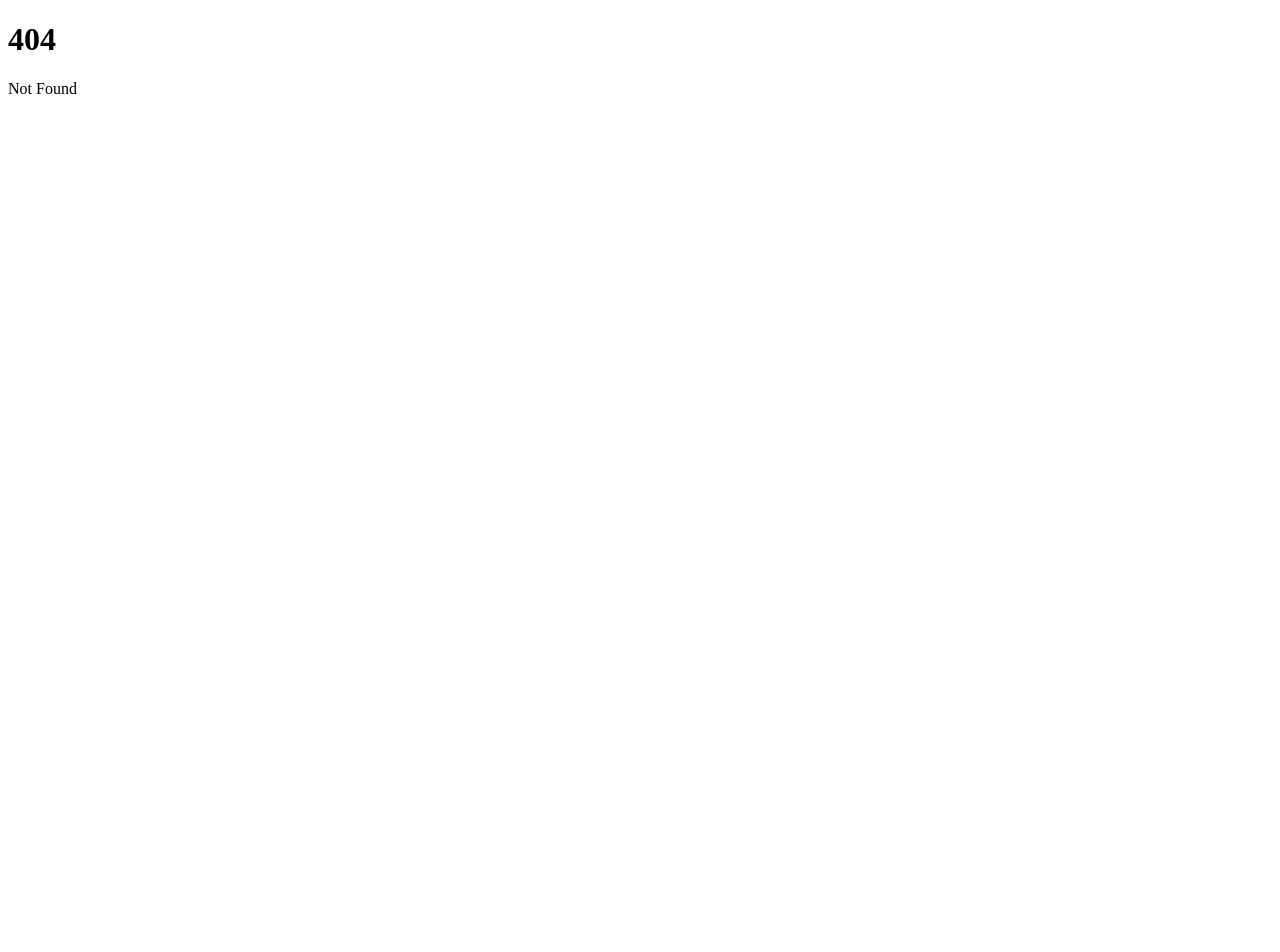
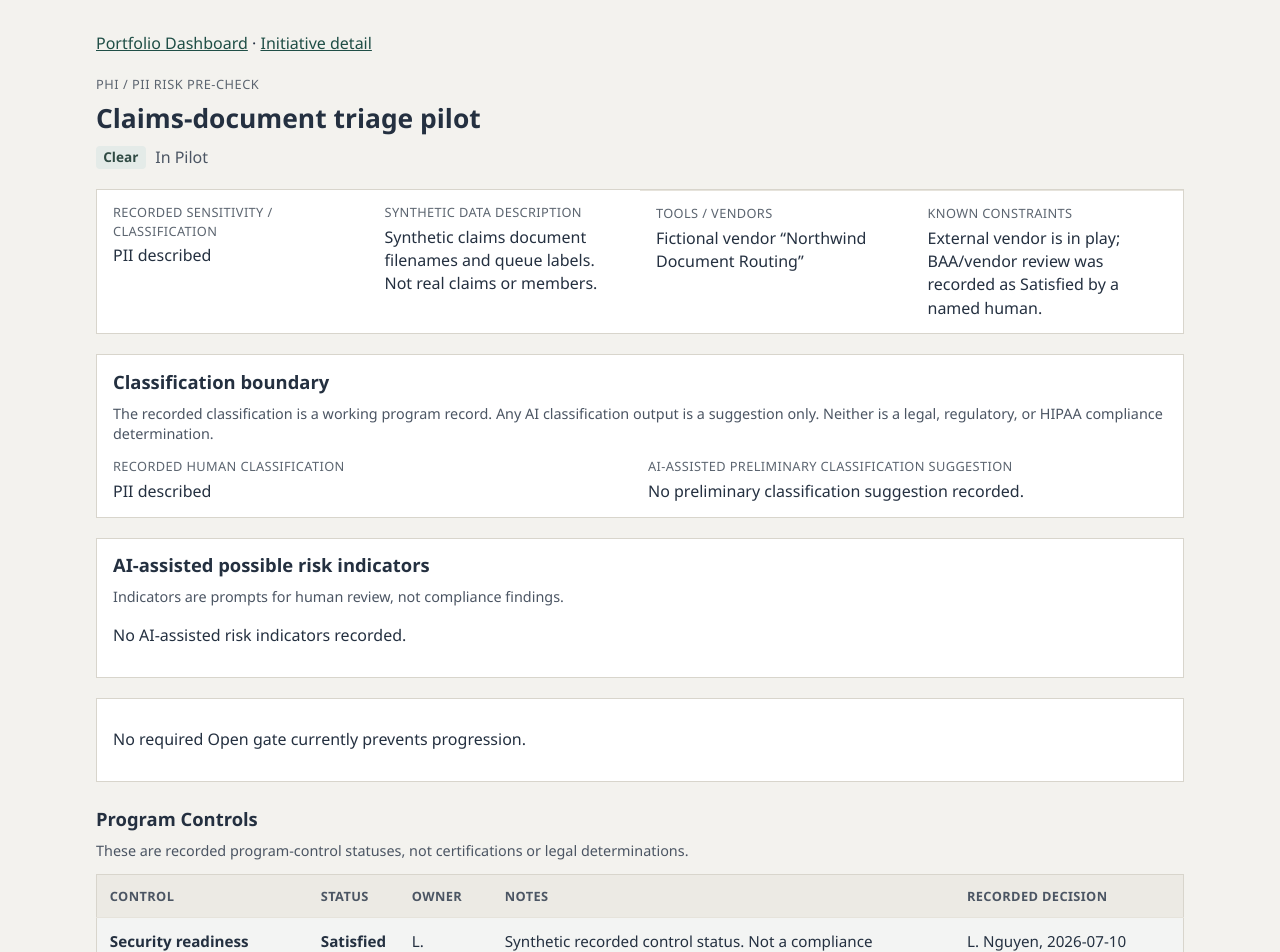
Before and after one commit to Hanzo9L/ai-program-control-workbench, a SvelteKit app: page /initiatives/syn-claims-document-triage/risk-precheck in a window 1280 px wide. Before the commit this address had no page. Shown: the top 952 px of the page. Before the commit the page ends 800 px from the top, so only its background shows below. Built offline with nearby package versions, Linux system fonts and the light colour scheme.

Commit message:
Add validated PHI PII risk pre-check

```diff
--- a/src/routes/initiatives/[id]/+page.svelte
+++ b/src/routes/initiatives/[id]/+page.svelte
@@ -22,6 +22,8 @@
 <main class="page">
 	<p class="nav">
 		<a href="/">Portfolio Dashboard</a>
+		{' · '}
+		<a href="/initiatives/{initiative.id}/risk-precheck">View PHI / PII Risk Pre-Check</a>
 	</p>
 
 	<header class="header">
--- /dev/null
+++ b/src/routes/initiatives/[id]/risk-precheck/+page.svelte
@@ -0,0 +1,373 @@
+<script lang="ts">
+	import { PRE_RISK_REVIEW_STATES } from '$lib/domain/constants';
+	import type { Initiative } from '$lib/domain/types';
+
+	let { data }: { data: { initiative: Initiative } } = $props();
+
+	const initiative = $derived(data.initiative);
+	const openGates = $derived(initiative.gates.filter((gate) => gate.status === 'Open'));
+	const isPreRiskReview = $derived(
+		(PRE_RISK_REVIEW_STATES as readonly string[]).includes(initiative.lifecycleState)
+	);
+	const preliminaryClassification = $derived(
+		initiative.aiSuggestions.find((suggestion) => suggestion.kind === 'preliminary_classification')
+	);
+	const riskIndicators = $derived(
+		initiative.aiSuggestions.filter((suggestion) => suggestion.kind === 'risk_indicator')
+	);
+
+	function named(value: string | null) {
+		return value ?? 'Not named';
+	}
+
+	function formatTimestamp(value: string) {
+		return value.replace('T', ' ').replace('Z', ' UTC');
+	}
+</script>
+
+<svelte:head>
+	<title>PHI / PII Risk Pre-Check — {initiative.name}</title>
+</svelte:head>
+
+<main class="page">
+	<p class="nav">
+		<a href="/">Portfolio Dashboard</a>
+		{' · '}
+		<a href="/initiatives/{initiative.id}">Initiative detail</a>
+	</p>
+
+	<header class="header">
+		<p class="eyebrow">PHI / PII Risk Pre-Check</p>
+		<h1 data-initiative-name>{initiative.name}</h1>
+		<p class="meta">
+			<span
+				class="readiness"
+				class:readiness-blocked={initiative.readiness === 'Blocked'}
+				class:readiness-clear={initiative.readiness === 'Clear'}
+				data-readiness={initiative.readiness}
+			>
+				{initiative.readiness}
+			</span>
+			<span data-lifecycle={initiative.lifecycleState}>{initiative.lifecycleState}</span>
+		</p>
+	</header>
+
+	<section aria-label="Initiative context">
+		<dl class="details">
+			<div>
+				<dt>Recorded sensitivity / classification</dt>
+				<dd data-recorded-classification>{initiative.classification ?? 'Not recorded'}</dd>
+			</div>
+			<div>
+				<dt>Synthetic data description</dt>
+				<dd>{initiative.syntheticDataDescription}</dd>
+			</div>
+			<div>
+				<dt>Tools / vendors</dt>
+				<dd>{initiative.toolsVendors}</dd>
+			</div>
+			<div>
+				<dt>Known constraints</dt>
+				<dd>{initiative.knownConstraints}</dd>
+			</div>
+		</dl>
+	</section>
+
+	<section class="panel" aria-label="Classification boundary">
+		<h2>Classification boundary</h2>
+		<p class="section-note">
+			The recorded classification is a working program record. Any AI classification output is a
+			suggestion only. Neither is a legal, regulatory, or HIPAA compliance determination.
+		</p>
+		<dl class="boundary">
+			<div>
+				<dt>Recorded human classification</dt>
+				<dd data-recorded-classification-copy>{initiative.classification ?? 'Not recorded'}</dd>
+			</div>
+			<div>
+				<dt>AI-assisted preliminary classification suggestion</dt>
+				<dd data-preliminary-classification>
+					{#if preliminaryClassification}
+						{preliminaryClassification.text}
+					{:else}
+						No preliminary classification suggestion recorded.
+					{/if}
+				</dd>
+			</div>
+		</dl>
+	</section>
+
+	<section class="panel" aria-label="AI-assisted possible risk indicators">
+		<h2>AI-assisted possible risk indicators</h2>
+		<p class="section-note">Indicators are prompts for human review, not compliance findings.</p>
+		{#if riskIndicators.length === 0}
+			<p data-risk-indicators="none">No AI-assisted risk indicators recorded.</p>
+		{:else}
+			<ul data-risk-indicators="present">
+				{#each riskIndicators as indicator, index (index)}
+					<li>{indicator.text}</li>
+				{/each}
+			</ul>
+		{/if}
+	</section>
+
+	<section class="readiness-note" aria-label="Readiness explanation">
+		{#if isPreRiskReview}
+			<p data-pre-risk-explanation>
+				At {initiative.lifecycleState}, Open gates do not by themselves make readiness Blocked.
+				Incomplete intake may prevent submission or progression, but that is separate from readiness.
+			</p>
+		{:else if initiative.readiness === 'Blocked'}
+			<p>Blocked because these required Open gates currently prevent progression:</p>
+			<ul data-blocked-open-gates>
+				{#each openGates as gate (gate.key)}
+					<li>{gate.label}</li>
+				{/each}
+			</ul>
+		{:else}
+			<p data-clear-explanation>
+				No required Open gate currently prevents progression.
+			</p>
+		{/if}
+	</section>
+
+	<section aria-label="Program controls">
+		<h2>Program Controls</h2>
+		<p class="section-note">
+			These are recorded program-control statuses, not certifications or legal determinations.
+		</p>
+		<table>
+			<thead>
+				<tr>
+					<th scope="col">Control</th>
+					<th scope="col">Status</th>
+					<th scope="col">Owner</th>
+					<th scope="col">Notes</th>
+					<th scope="col">Recorded decision</th>
+				</tr>
+			</thead>
+			<tbody>
+				{#each initiative.gates as gate (gate.key)}
+					<tr
+						data-gate-key={gate.key}
+						class:gate-open={gate.status === 'Open'}
+						class:gate-satisfied={gate.status === 'Satisfied'}
+						class:gate-na={gate.status === 'Not Applicable'}
+					>
+						<th scope="row">{gate.label}</th>
+						<td>
+							<span class="gate-status" data-gate-status={gate.status}>{gate.status}</span>
+						</td>
+						<td>{named(gate.owner)}</td>
+						<td>{gate.notes || '—'}</td>
+						<td>
+							{#if gate.recordedDecision}
+								{gate.recordedDecision.actor}, {formatTimestamp(gate.recordedDecision.recordedAt)}
+							{:else}
+								—
+							{/if}
+						</td>
+					</tr>
+				{/each}
+			</tbody>
+		</table>
+	</section>
+
+	<section class="panel" aria-label="Human authority">
+		<h2>Human authority</h2>
+		<ul>
+			<li>Humans confirm or correct the working classification.</li>
+			<li>Humans record gate statuses.</li>
+			<li>Humans decide whether review is complete enough to progress.</li>
+			<li>AI does not approve, satisfy controls, change lifecycle, or declare compliance.</li>
+		</ul>
+	</section>
+
+	<p class="disclaimer" role="note">
+		All data on this page is synthetic. This screen is a PHI / PII Risk Pre-Check, not a compliance
+		checker. It does not determine legal, regulatory, HIPAA, privacy, or security compliance.
+	</p>
+</main>
+
+<style>
+	:global(body) {
+		margin: 0;
+		background: #f3f2ee;
+		color: #243040;
+		font-family:
+			'Segoe UI',
+			system-ui,
+			sans-serif;
+		line-height: 1.45;
+	}
+
+	.page {
+		max-width: 68rem;
+		margin: 0 auto;
+		padding: 2rem 1.25rem 3rem;
+	}
+
+	.nav {
+		margin: 0 0 1.25rem;
+	}
+
+	.nav a {
+		color: #1f4e46;
+	}
+
+	.eyebrow {
+		margin: 0 0 0.35rem;
+		font-size: 0.8rem;
+		text-transform: uppercase;
+		letter-spacing: 0.04em;
+		color: #5c6570;
+	}
+
+	.header h1 {
+		margin: 0 0 0.5rem;
+		font-size: 1.65rem;
+		font-weight: 650;
+	}
+
+	.meta {
+		margin: 0;
+		display: flex;
+		flex-wrap: wrap;
+		gap: 0.6rem;
+		align-items: center;
+		color: #4b5563;
+	}
+
+	.readiness {
+		display: inline-block;
+		padding: 0.1rem 0.45rem;
+		border-radius: 0.25rem;
+		font-size: 0.85rem;
+		font-weight: 600;
+	}
+
+	.readiness-blocked {
+		background: #efe0c8;
+		color: #5a3f16;
+	}
+
+	.readiness-clear {
+		background: #e4ebe8;
+		color: #2f4a43;
+	}
+
+	.details,
+	.panel,
+	.readiness-note,
+	table,
+	.disclaimer {
+		background: #fff;
+		border: 1px solid #d8d5cc;
+	}
+
+	.panel,
+	.readiness-note,
+	.disclaimer {
+		padding: 0.85rem 1rem;
+		margin: 1.25rem 0 0;
+	}
+
+	.details {
+		display: grid;
+		grid-template-columns: repeat(auto-fit, minmax(16rem, 1fr));
+		margin: 1.25rem 0 0;
+	}
+
+	.details div {
+		padding: 0.85rem 1rem;
+		border-top: 1px solid #e6e3db;
+	}
+
+	.details div:first-child,
+	.details div:nth-child(2) {
+		border-top: 0;
+	}
+
+	.boundary {
+		display: grid;
+		grid-template-columns: repeat(auto-fit, minmax(16rem, 1fr));
+		gap: 1rem;
+		margin: 0;
+	}
+
+	dt {
+		font-size: 0.8rem;
+		text-transform: uppercase;
+		letter-spacing: 0.03em;
+		color: #5c6570;
+		margin: 0 0 0.25rem;
+	}
+
+	dd {
+		margin: 0;
+	}
+
+	h2 {
+		margin: 0 0 0.5rem;
+		font-size: 1.15rem;
+	}
+
+	section[aria-label='Program controls'] h2 {
+		margin: 1.5rem 0 0.5rem;
+	}
+
+	.section-note {
+		margin: 0 0 0.75rem;
+		color: #4b5563;
+		font-size: 0.9rem;
+	}
+
+	table {
+		width: 100%;
+		border-collapse: collapse;
+	}
+
+	th,
+	td {
+		text-align: left;
+		vertical-align: top;
+		padding: 0.75rem 0.8rem;
+		border-top: 1px solid #e6e3db;
+		font-size: 0.95rem;
+	}
+
+	thead th {
+		background: #eceae4;
+		border-top: 0;
+		font-size: 0.8rem;
+		text-transform: uppercase;
+		letter-spacing: 0.03em;
+		color: #4b5563;
+	}
+
+	.gate-open {
+		background: #f7f1e8;
+	}
+
+	.gate-satisfied {
+		background: #f3f4f3;
+	}
+
+	.gate-na {
+		background: #f7f6f3;
+	}
+
+	.gate-status {
+		font-weight: 600;
+	}
+
+	.panel ul,
+	.readiness-note ul {
+		margin: 0;
+		padding-left: 1.1rem;
+	}
+
+	.panel li + li {
+		margin-top: 0.35rem;
+	}
+</style>
--- /dev/null
+++ b/src/routes/initiatives/[id]/risk-precheck/+page.ts
@@ -0,0 +1,13 @@
+import { error } from '@sveltejs/kit';
+import { SYNTHETIC_INITIATIVES } from '$lib/domain/fixtures';
+import type { PageLoad } from './$types';
+
+export const load: PageLoad = ({ params }) => {
+	const initiative = SYNTHETIC_INITIATIVES.find((item) => item.id === params.id);
+
+	if (!initiative) {
+		error(404, 'Initiative not found');
+	}
+
+	return { initiative };
+};
```
Also changed, not shown: 1 other file (tests, documents, lock files or other folders).
